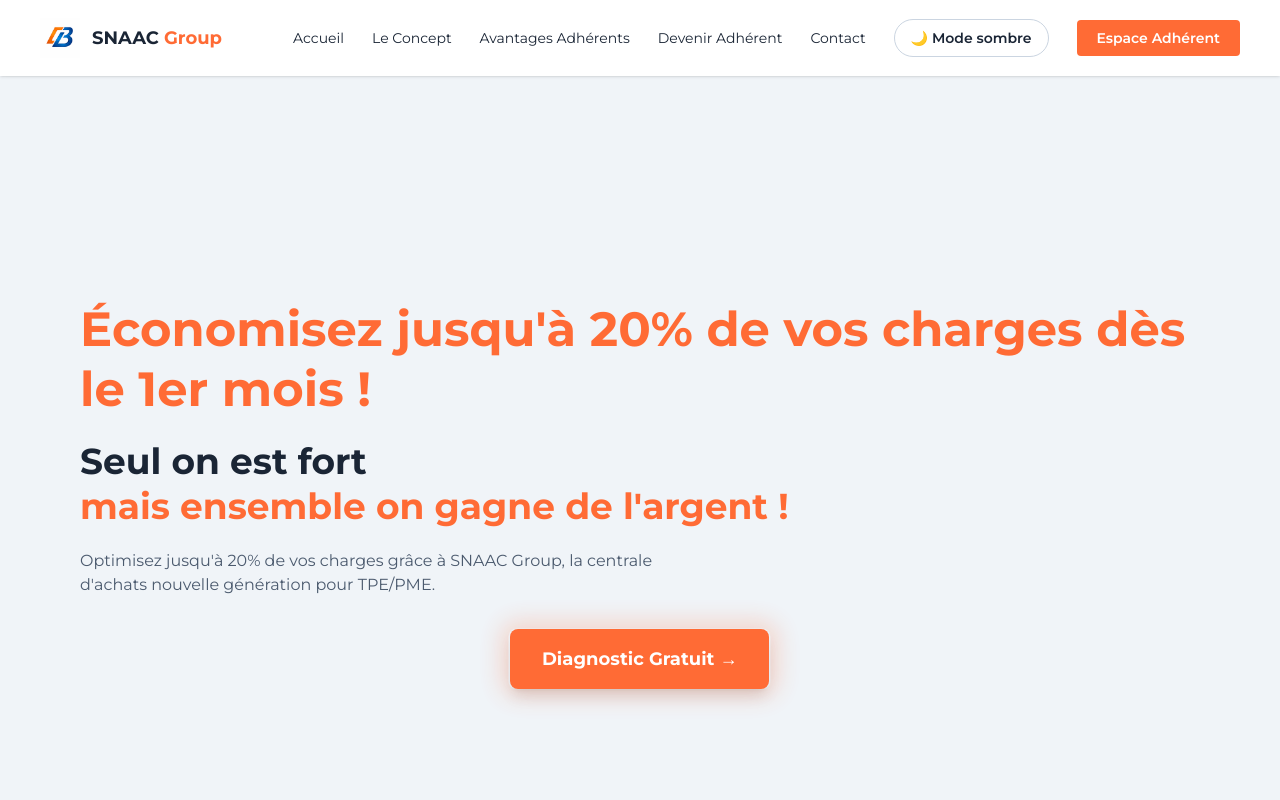
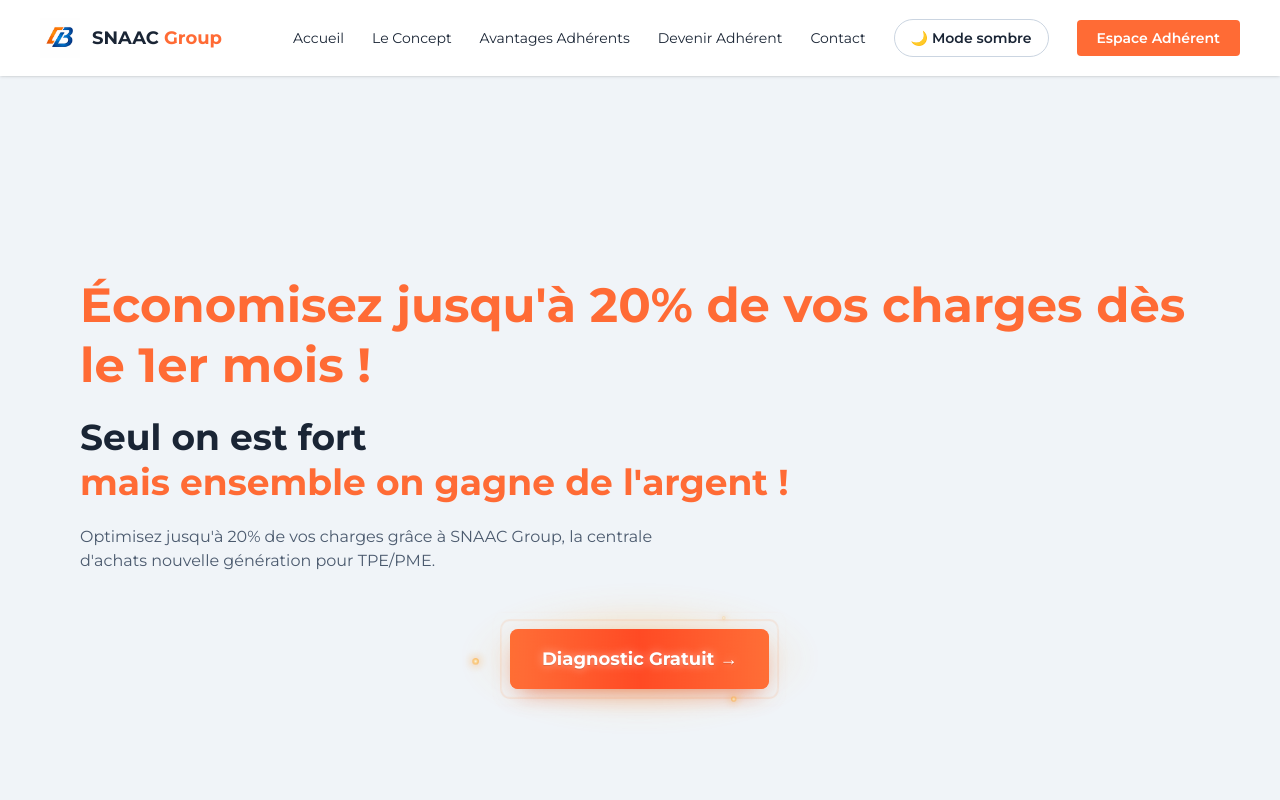
Before and after one commit to abdoulay-fqr/snaac-group, a Next.js app: page / in a window 1280 px wide. Shown: the top 800 px of the page. Built offline with nearby package versions, Linux system fonts and the light colour scheme.

Commit message:
feat: hero CTA — premium animations with particles, rings, glow

```diff
--- a/app/components/sections/Hero.tsx
+++ b/app/components/sections/Hero.tsx
@@ -4,12 +4,12 @@ import Link from "next/link";
 import type { LandingContent } from "@/lib/content";
 
 // Animations (brillance, halo, hover) definies dans globals.css sous .cta-premium.
-const diagnosticLinkClass = "cta-premium inline-block bg-brand text-white px-8 py-4 rounded-lg font-bold text-lg shadow-lg";
+const diagnosticLinkClass = "cta-premium inline-block whitespace-nowrap bg-brand text-white px-8 py-4 rounded-lg font-bold text-lg";
 
 export default function Hero({ content }: { content: LandingContent["hero"] }) {
   return (
     // Hauteur de l'ecran : le contenu est centre verticalement sous l'en-tete fixe.
-    <section id="accueil" className="flex min-h-svh flex-col justify-center pt-28 pb-16 text-left">
+    <section id="accueil" className="overflow-x-clip flex min-h-svh flex-col justify-center pt-28 pb-16 text-left">
       <div className="mx-auto px-20">
         <h1 className="text-4xl md:text-5xl font-bold mb-5 leading-tight">
           <span className="text-brand">
@@ -32,11 +32,20 @@ export default function Hero({ content }: { content: LandingContent["hero"] }) {
         >
           {content.description}
         </p>
-        <div className="flex justify-center">
-          <Link href="/diagnostic" className={diagnosticLinkClass}>
-            <span className="cta-shimmer" aria-hidden="true" />
-            <span className="relative">Diagnostic Gratuit →</span>
-          </Link>
+        <div className="flex justify-center py-6">
+          {/* Conteneur relatif : halo, anneaux et particules s'y positionnent. */}
+          <div className="cta-wrap">
+            <span className="cta-halo" aria-hidden="true" />
+            <span className="cta-ring" aria-hidden="true" />
+            <span className="cta-ring cta-ring--late" aria-hidden="true" />
+            <Link href="/diagnostic" className={diagnosticLinkClass}>
+              <span className="cta-bg" aria-hidden="true" />
+              Diagnostic Gratuit →
+            </Link>
+            <span className="cta-orbit cta-orbit--a" aria-hidden="true"><span /></span>
+            <span className="cta-orbit cta-orbit--b" aria-hidden="true"><span /></span>
+            <span className="cta-orbit cta-orbit--c" aria-hidden="true"><span /></span>
+          </div>
         </div>
       </div>
     </section>
--- a/app/globals.css
+++ b/app/globals.css
@@ -116,100 +116,226 @@ html {
 }
 
 /* ===== HERO : BOUTON DIAGNOSTIC PREMIUM ===== */
-/* Seuls transform et opacity sont animés en boucle (composités GPU, 60fps). */
-.cta-premium {
+/* Boucles animees uniquement via transform et opacity (composites GPU).
+   Les ombres et flous sont statiques : seul leur calque bouge. */
+.cta-wrap {
   position: relative;
+  display: inline-flex;
   isolation: isolate;
-  will-change: transform;
-  --cta-shimmer-duration: 3.2s;
-  transition:
-    transform 300ms cubic-bezier(0.22, 1, 0.36, 1),
-    box-shadow 300ms cubic-bezier(0.22, 1, 0.36, 1),
-    filter 300ms ease;
+  --cta-orbit-x: 165px;
+  --cta-orbit-y: 46px;
 }
 
-/* Halo pulsé : box-shadow figé, seule l'opacité/échelle du calque varie. */
-.cta-premium::before {
-  content: "";
+/* --- Halo externe diffus orange/dore --- */
+.cta-halo {
+  position: absolute;
+  inset: -28px -40px;
+  z-index: -2;
+  border-radius: 9999px;
+  background: radial-gradient(
+    closest-side,
+    rgb(255 140 26 / 0.55),
+    rgb(255 179 71 / 0.25) 55%,
+    transparent 100%
+  );
+  filter: blur(14px);
+  opacity: 0.55;
+  will-change: transform, opacity;
+  animation: cta-halo 3.6s ease-in-out infinite;
+  pointer-events: none;
+}
+
+@keyframes cta-halo {
+  0%, 100% { opacity: 0.45; transform: scale(0.94); }
+  50% { opacity: 0.9; transform: scale(1.06); }
+}
+
+/* --- Anneaux qui s'expandent (ripple continu) --- */
+.cta-ring {
   position: absolute;
   inset: 0;
   z-index: -1;
-  border-radius: inherit;
-  box-shadow: 0 0 24px 6px rgb(255 107 53 / 0.55);
-  opacity: 0.35;
+  border-radius: 0.5rem;
+  border: 1px solid rgb(255 140 60 / 0.7);
+  opacity: 0;
   will-change: transform, opacity;
-  animation: cta-glow 2.8s ease-in-out infinite;
+  animation: cta-ring 3.6s cubic-bezier(0.2, 0.6, 0.3, 1) infinite;
   pointer-events: none;
 }
+.cta-ring--late { animation-delay: 1.8s; }
 
-.cta-premium:hover,
+@keyframes cta-ring {
+  0% { opacity: 0.55; transform: scale(1, 1); }
+  100% { opacity: 0; transform: scale(1.14, 1.6); }
+}
+
+/* --- Particules en orbite elliptique ---
+   Deux calques imbriques : X et Y oscillent en ease-in-out, dephases d'un
+   quart de periode, ce qui trace une ellipse autour du bouton. */
+.cta-orbit {
+  position: absolute;
+  top: 50%;
+  left: 50%;
+  width: 0;
+  height: 0;
+  z-index: 1;
+  pointer-events: none;
+  --d: 9s;
+  animation: cta-orbit-x var(--d) ease-in-out infinite alternate;
+  animation-delay: var(--delay, 0s);
+  will-change: transform;
+}
+.cta-orbit > span {
+  position: relative;
+  display: block;
+  animation: cta-orbit-y var(--d) ease-in-out infinite alternate;
+  animation-delay: calc(var(--delay, 0s) - var(--d) / 2);
+  will-change: transform;
+}
+.cta-orbit > span::before {
+  content: "";
+  position: absolute;
+  width: var(--size, 5px);
+  height: var(--size, 5px);
+  margin: calc(var(--size, 5px) / -2);
+  border-radius: 9999px;
+  background: radial-gradient(circle, #fff6e0 0%, #ffb02e 50%, #ff7a1a 100%);
+  box-shadow: 0 0 8px 2px rgb(255 150 40 / 0.55);
+  will-change: transform, opacity;
+  animation: cta-twinkle var(--tw, 2.4s) ease-in-out infinite;
+}
+
+.cta-orbit--a { --delay: 0s; --size: 6px; --tw: 2.2s; }
+.cta-orbit--b { --delay: -6s; --size: 5px; --tw: 3.1s; }
+.cta-orbit--c { --delay: -12s; --size: 7px; --tw: 2.7s; }
+
+@media (max-width: 480px) {
+  .cta-wrap { --cta-orbit-x: 140px; --cta-orbit-y: 42px; }
+}
+
+@keyframes cta-orbit-x {
+  from { transform: translateX(calc(var(--cta-orbit-x) * -1)); }
+  to { transform: translateX(var(--cta-orbit-x)); }
+}
+@keyframes cta-orbit-y {
+  from { transform: translateY(calc(var(--cta-orbit-y) * -1)); }
+  to { transform: translateY(var(--cta-orbit-y)); }
+}
+@keyframes cta-twinkle {
+  0%, 100% { opacity: 0.25; transform: scale(0.7); }
+  50% { opacity: 1; transform: scale(1.15); }
+}
+
+/* --- Le bouton --- */
+.cta-premium {
+  position: relative;
+  z-index: 0;
+  overflow: hidden;
+  will-change: transform;
+  text-shadow: 0 0 10px rgb(255 255 255 / 0.55), 0 1px 1px rgb(120 30 0 / 0.25);
+  box-shadow:
+    0 10px 24px -10px rgb(229 70 20 / 0.7),
+    inset 0 1px 0 rgb(255 255 255 / 0.3);
+  transition:
+    transform 350ms cubic-bezier(0.22, 1, 0.36, 1),
+    box-shadow 350ms cubic-bezier(0.22, 1, 0.36, 1),
+    filter 350ms ease;
+}
+
+.cta-wrap:hover .cta-premium,
 .cta-premium:focus-visible {
-  --cta-shimmer-duration: 2s;
   transform: translateY(-2px) scale(1.05);
   box-shadow:
-    0 14px 30px -8px rgb(255 107 53 / 0.6),
-    0 6px 12px -4px rgb(0 0 0 / 0.25);
-  filter: brightness(1.08);
+    0 18px 36px -10px rgb(229 70 20 / 0.8),
+    0 6px 12px -4px rgb(0 0 0 / 0.2),
+    inset 0 1px 0 rgb(255 255 255 / 0.35);
+  filter: brightness(1.06) saturate(1.05);
 }
-
 .cta-premium:active {
   transform: translateY(0) scale(1.02);
   transition-duration: 120ms;
 }
 
-/* Calque de brillance, découpé aux bords du bouton. */
-.cta-shimmer {
+/* Degrade tournant : un carre surdimensionne en degrade lineaire pivote
+   derriere le texte, decoupe par l'overflow du bouton. */
+.cta-bg {
   position: absolute;
   inset: 0;
+  z-index: -1;
+  border-radius: inherit;
   overflow: hidden;
-  border-radius: inherit;
   pointer-events: none;
 }
-
-.cta-shimmer::before {
+.cta-bg::before {
   content: "";
   position: absolute;
-  top: -50%;
+  top: 50%;
+  left: 50%;
+  width: 160%;
+  aspect-ratio: 1;
+  background: linear-gradient(
+    135deg,
+    #ff8c1a 0%,
+    #ff6b35 30%,
+    #ff4a24 50%,
+    #ff6b35 70%,
+    #ff9a2e 100%
+  );
+  transform: translate(-50%, -50%) rotate(0deg);
+  will-change: transform;
+  animation: cta-spin 7s linear infinite;
+}
+/* Brillance diagonale */
+.cta-bg::after {
+  content: "";
+  position: absolute;
+  top: -60%;
   left: 0;
-  width: 45%;
-  height: 200%;
+  width: 38%;
+  height: 220%;
   background: linear-gradient(
     90deg,
-    transparent 0%,
-    rgb(255 255 255 / 0) 20%,
-    rgb(255 255 255 / 0.45) 50%,
-    rgb(255 255 255 / 0) 80%,
-    transparent 100%
+    rgb(255 255 255 / 0) 0%,
+    rgb(255 255 255 / 0.15) 30%,
+    rgb(255 255 255 / 0.75) 50%,
+    rgb(255 255 255 / 0.15) 70%,
+    rgb(255 255 255 / 0) 100%
   );
-  transform: translateX(-160%) rotate(20deg);
+  transform: translateX(-180%) rotate(22deg);
   will-change: transform;
-  animation: cta-shimmer var(--cta-shimmer-duration) cubic-bezier(0.4, 0, 0.2, 1) infinite;
+  animation: cta-shimmer 3.4s cubic-bezier(0.45, 0, 0.2, 1) infinite;
 }
 
+@keyframes cta-spin {
+  to { transform: translate(-50%, -50%) rotate(360deg); }
+}
 @keyframes cta-shimmer {
-  0% { transform: translateX(-160%) rotate(20deg); }
-  /* Le reflet traverse sur 45 % du cycle puis reste hors champ. */
-  45%, 100% { transform: translateX(320%) rotate(20deg); }
+  0% { transform: translateX(-180%) rotate(22deg); }
+  40%, 100% { transform: translateX(380%) rotate(22deg); }
 }
 
-@keyframes cta-glow {
-  0%, 100% { opacity: 0.3; transform: scale(1); }
-  50% { opacity: 0.85; transform: scale(1.04); }
-}
-
+/* --- Mouvement reduit : tout est fige, le bouton reste soigne --- */
 @media (prefers-reduced-motion: reduce) {
+  .cta-halo,
+  .cta-ring,
+  .cta-orbit,
+  .cta-orbit > span,
+  .cta-orbit > span::before,
   .cta-premium,
-  .cta-premium::before,
-  .cta-shimmer::before {
+  .cta-bg::before,
+  .cta-bg::after {
     animation: none;
     transition: none;
     will-change: auto;
   }
-  .cta-shimmer::before { display: none; }
-  .cta-premium::before { opacity: 0.5; }
-  .cta-premium:hover,
+  .cta-ring,
+  .cta-orbit,
+  .cta-bg::after { display: none; }
+  .cta-halo { opacity: 0.6; transform: none; }
+  .cta-bg::before {
+    transform: translate(-50%, -50%);
+  }
+  .cta-wrap:hover .cta-premium,
   .cta-premium:focus-visible,
-  .cta-premium:active {
-    transform: none;
-  }
+  .cta-premium:active { transform: none; }
 }
```
